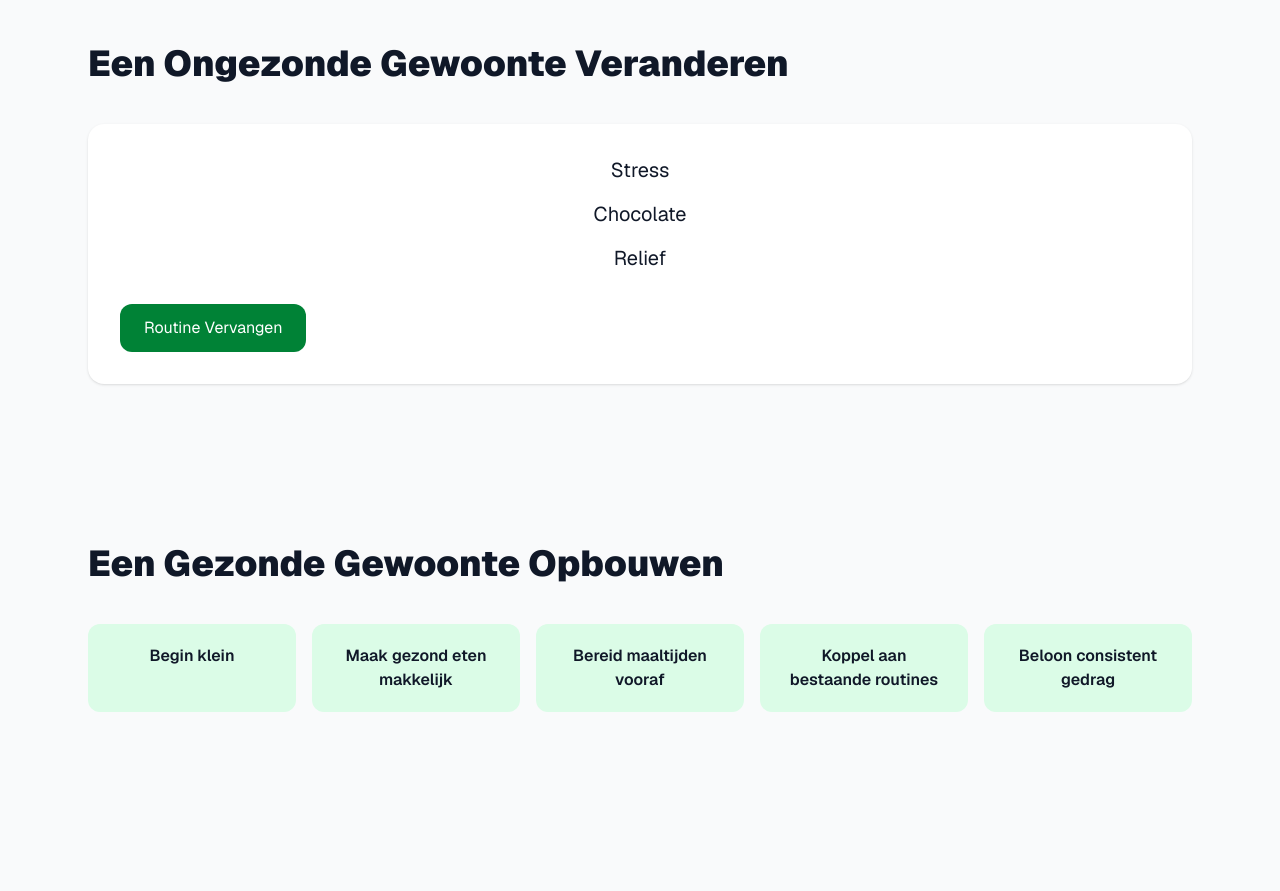
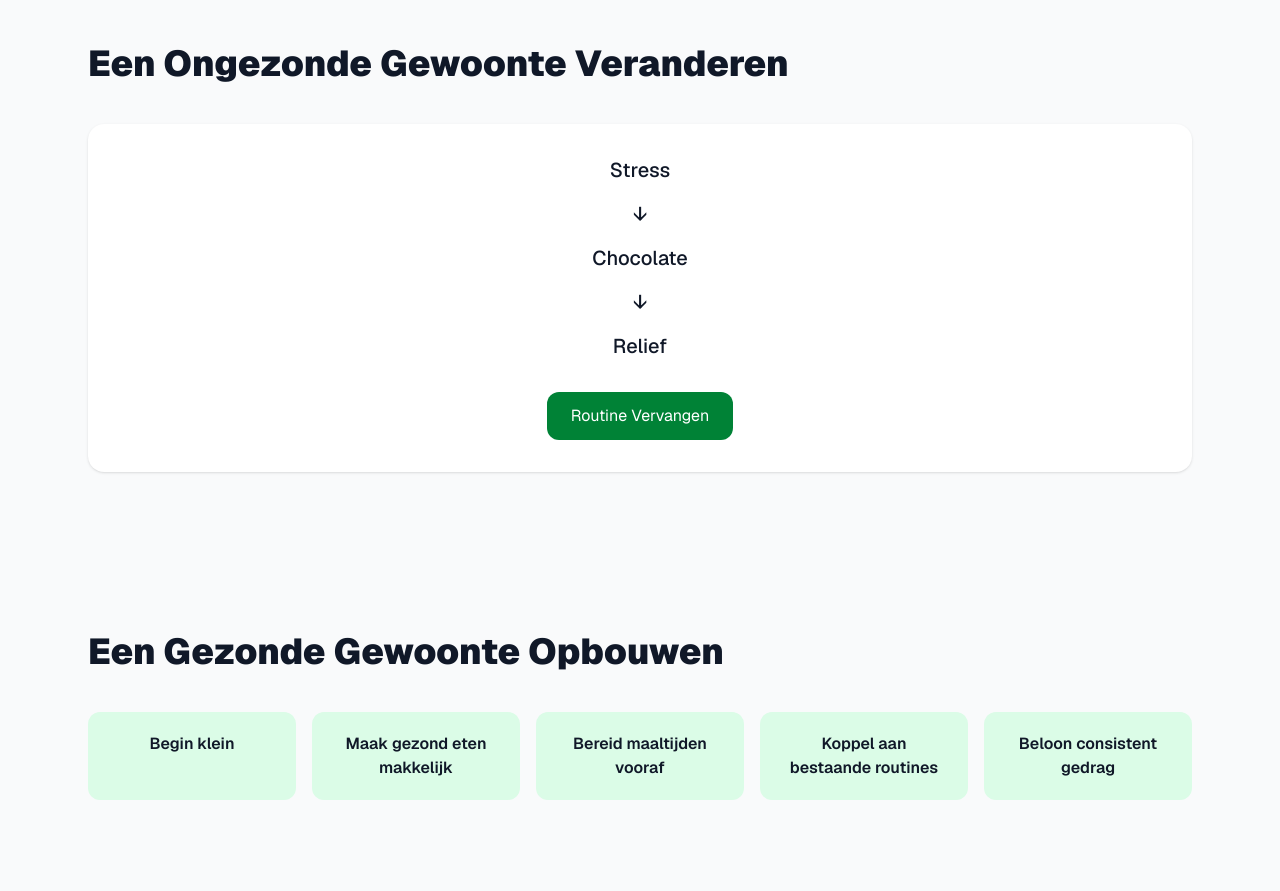
Before and after one commit to toubahmansoor16-sys/healthy-habits-sushi, a Next.js app: page / in a window 1280 px wide. Shown: the part 5380-6271 px from the top of the page. Built offline with nearby package versions, Linux system fonts and the light colour scheme; no server answers.

Commit message:
Update habit section

```diff
--- a/app/page.tsx
+++ b/app/page.tsx
@@ -967,21 +967,21 @@ const challengeBadge =
       : "Changing an Unhealthy Habit"}
   </h2>
 
-  <div className="bg-white rounded-2xl shadow p-8">
+  <div className="bg-white rounded-2xl shadow p-8 text-center">
 
     {!habitTransformation ? (
       <>
-        <div className="text-center space-y-4 text-xl">
-          <div> Stress</div>
-          <div> </div>
-          <div> Chocolate</div>
-          <div> </div>
-          <div> Relief</div>
+        <div className="space-y-4 text-xl font-medium">
+          <div>Stress</div>
+          <div>↓</div>
+          <div>Chocolate</div>
+          <div>↓</div>
+          <div>Relief</div>
         </div>
 
         <button
           onClick={() => setHabitTransformation(true)}
-          className="mt-8 bg-green-700 text-white px-6 py-3 rounded-xl"
+          className="mt-8 bg-green-700 hover:bg-green-800 text-white px-6 py-3 rounded-xl transition"
         >
           {lang === "nl"
             ? "Routine Vervangen"
@@ -989,15 +989,26 @@ const challengeBadge =
         </button>
       </>
     ) : (
-      <div className="text-center space-y-4 text-xl">
-        <div> Stress</div>
-        <div> </div>
-        <div> {lang === "nl" ? "Wandeling" : "Walk"}</div>
-        <div> </div>
-        <div> {lang === "nl" ? "Gezonde Snack" : "Healthy Snack"}</div>
-        <div> </div>
-        <div> Relief</div>
-      </div>
+      <>
+        <div className="space-y-4 text-xl font-medium">
+          <div>Stress</div>
+          <div>↓</div>
+          <div>{lang === "nl" ? "Wandeling" : "Walk"}</div>
+          <div>↓</div>
+          <div>{lang === "nl" ? "Gezonde Snack" : "Healthy Snack"}</div>
+          <div>↓</div>
+          <div>Relief</div>
+        </div>
+
+        <button
+          onClick={() => setHabitTransformation(false)}
+          className="mt-8 bg-gray-700 hover:bg-gray-800 text-white px-6 py-3 rounded-xl transition"
+        >
+          {lang === "nl"
+            ? "Opnieuw Bekijken"
+            : "View Original"}
+        </button>
+      </>
     )}
 
   </div>
```
